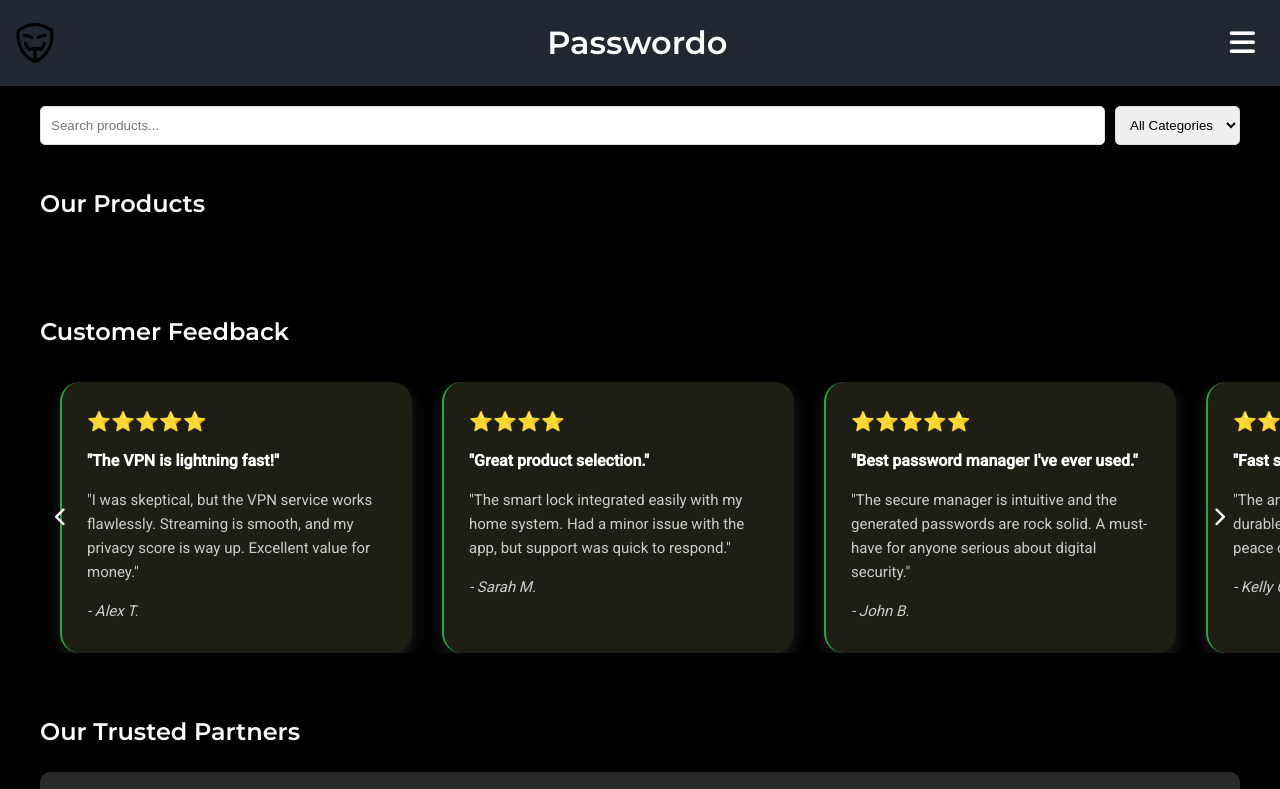
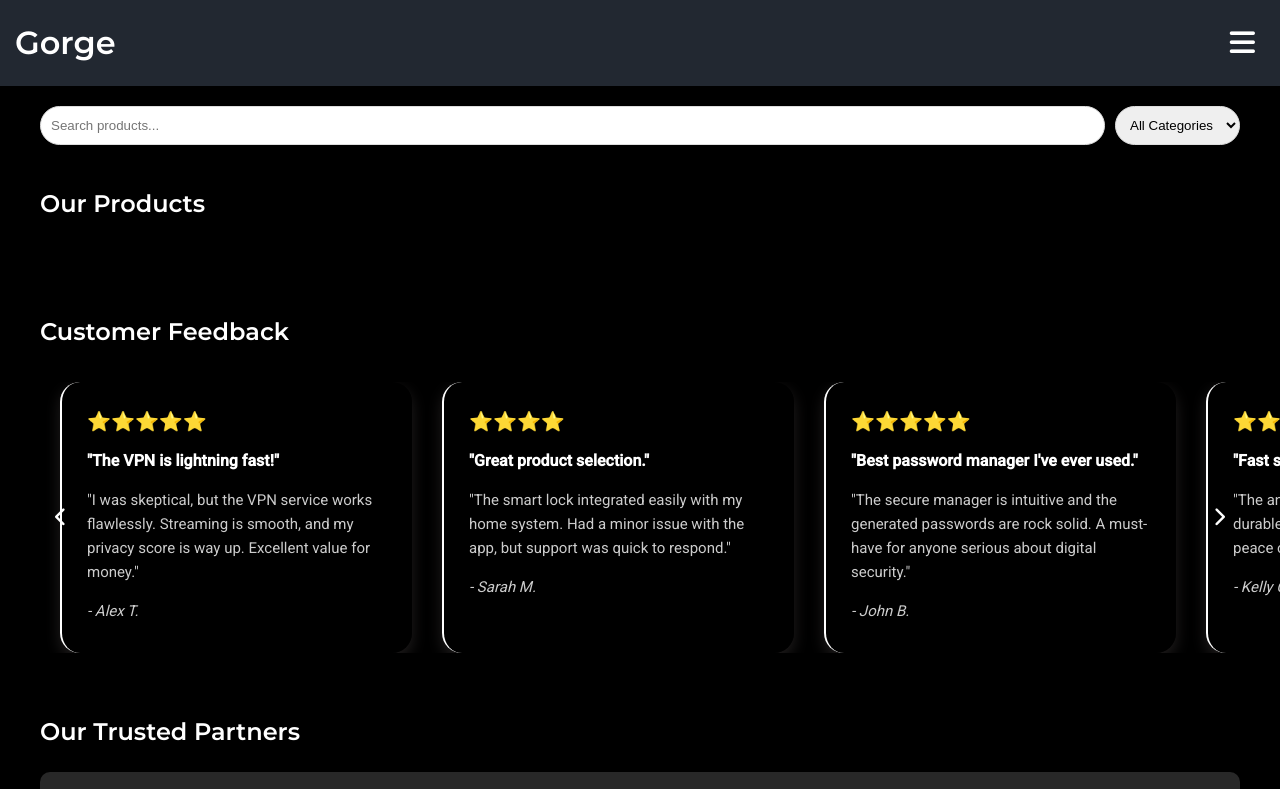
Before and after one commit to adam-aan/Passwordo, a plain HTML site: page index.html in a window 1280 px wide. Shown: the top 789 px of the page. Drawn offline with Linux system fonts and the light colour scheme; a script that the page names is missing.

Commit message:
ecommerce

```diff
--- a/index.html
+++ b/index.html
@@ -10,7 +10,7 @@
     <style>
         /* --- General and Existing CSS --- */
         body { font-family: 'Roboto', sans-serif; margin: 0; padding: 0; background: #000; color: #333; line-height: 1.6; }
-        .lock-icon{ height: 40px; width: 40px; }
+        .lock-icon{ height: 40px; width: 40px; color: white;}
         header { background: #222831; color: white; padding: 15px; display: flex; justify-content: space-between; align-items: center; position: sticky; top: 0; z-index: 100; box-shadow: 0 2px 5px rgba(0,0,0,0.1); }
         header h1 { font-family: 'Montserrat', sans-serif; margin: 0; }
 
@@ -67,8 +67,8 @@
         /* --- END NEW UI --- */
 
         .search-bar { display: flex; gap: 10px; margin: 20px 0; }
-        .search-bar input { flex: 1; padding: 10px; border: 1px solid #ddd; border-radius: 5px; color: #000; }
-        .search-bar select { padding: 10px; border: 1px solid #ddd; border-radius: 5px; color: #000; }
+        .search-bar input { flex: 1; padding: 10px; border: 1px solid #ddd; border-radius: 50px; color: #000000f4; }
+        .search-bar select { padding: 10px; border: 1px solid #ddd; border-radius: 50px; color: #000; }
         .products { display: grid; grid-template-columns: repeat(auto-fill, minmax(280px, 1fr)); gap: 20px; padding: 20px; max-width: 1200px; margin: 0 auto; }
         .product { background: #393E46; padding: 20px; border-radius: 10px; box-shadow: 0 4px 10px rgba(0,0,0,0.1); transition: transform 0.2s; }
         .product:hover { transform: translateY(-5px); }
@@ -141,14 +141,16 @@
         .feedback-card {
             min-height: 120px; /* Changed height to min-height for content flexibility */
             min-width: 300px;
-            padding: 25px;
-            background: #1f1e14;
+            padding: 25px 25px;
+            background: #00000072;
             border-radius: 20px ;
             box-shadow: 0 6px 15px rgba(79, 73, 73, 0.411);
             transition: all 0.3s ease-in-out;
-            border-left: 2px solid #28a745;
+            border-left: 2px solid #ffffff;
         }
         .feedback-card:hover {
+            border-left: 2px solid #ffffff;
+            border-bottom: 2px solid #ffffff;
             box-shadow: 0 10px 20px rgba(174, 153, 153, 0.442);
             transform: translateY(-3px);
         }
@@ -217,7 +219,7 @@
         /* --- End Slider & Partners --- */
 
         /* --- FOOTER STYLES (Kept for consistency) --- */
-        .custom-website-footer { background-color: #1e3a5f; color: #f0f0f0; padding: 40px 5% 20px 5%; font-family: 'Roboto', sans-serif; box-sizing: border-box; margin-top: 40px; }
+        .custom-website-footer { background-color: #222831; color: #f0f0f0; padding: 40px 5% 20px 5%; font-family: 'Roboto', sans-serif; box-sizing: border-box; margin-top: 40px; }
         .footer-links-container { display: flex; justify-content: space-between; max-width: 1200px; margin: 0 auto 30px auto; border-bottom: 1px solid rgba(255, 255, 255, 0.2); padding-bottom: 30px; flex-wrap: wrap; }
         .footer-section { min-width: 180px; padding: 0 10px; }
         .footer-section h3 { font-size: 14px; font-weight: 600; text-transform: uppercase; margin-bottom: 15px; color: white; font-family: 'Montserrat', sans-serif; }
@@ -239,7 +241,7 @@
 </head>
 <body>
     <header>
-   <img src="anonymous.png" alt="Lock Icon" class="lock-icon"> <h1>Passwordo</h1>
+ <h1>Gorge</h1>
         <div class="menu-icon" onclick="openNav()">
             <i class="fas fa-bars"></i>
         </div>
@@ -549,11 +551,9 @@
             { id: 12, name: 'Wireless Charger', price: 19.99, category: 'Electronics', img: 'https://images.unsplash.com/photo-1586953208448-b95a79798f07?w=400', desc: 'Fast charging for devices.' },
             { id: 13, name: 'Biometric Keyboard', price: 89.99, category: 'Security', img: 'https://images.unsplash.com/photo-1587825140708-dfaf72ae4b04?w=400', desc: 'Keyboard with built-in fingerprint reader.' },
             { id: 14, name: 'Surveillance Camera', price: 119.99, category: 'Security', img: 'https://images.unsplash.com/photo-1557804506-669a67965ba0?w=400', desc: 'HD camera for home security monitoring.' },
-            { id: 15, name: 'Portable Hard Drive', price: 54.99, category: 'Electronics', img: 'https://images.unsplash.com/photo-1606230960216-e18be2a5622e?w=400', desc: '1TB external storage for backups.' },
             { id: 17, name: 'Two-Factor Authenticator', price: 15.99, category: 'Security', img: 'https://images.unsplash.com/photo-1563013544-824ae1b704d3?w=400', desc: 'Hardware token for secure logins.' },
             { id: 18, name: 'Smartphone Stand', price: 22.99, category: 'Accessories', img: 'https://images.unsplash.com/photo-1589492477829-5e65395b66cc?w=400', desc: 'Adjustable stand for hands-free viewing.' },
             // NEW PRODUCT ADDED HERE:
-            { id: 19, name: 'Smart Home Security Hub', price: 199.99, category: 'Security', img: 'https://images.unsplash.com/photo-1563770425983-3663a8a9a2c3?w=400', desc: 'Central command for all your smart security devices.' }
         ];
 
         // --- Core UI Functions ---
```
